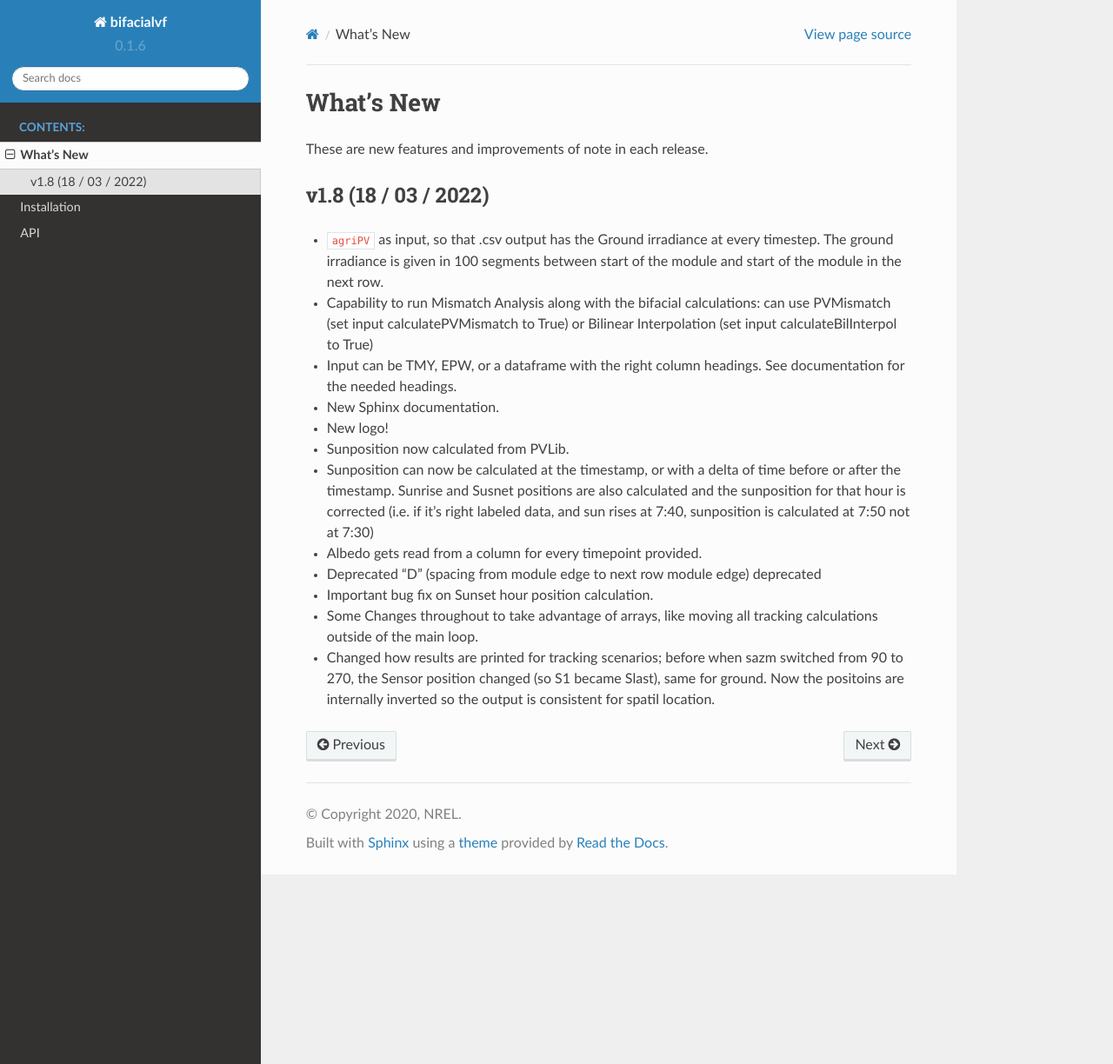
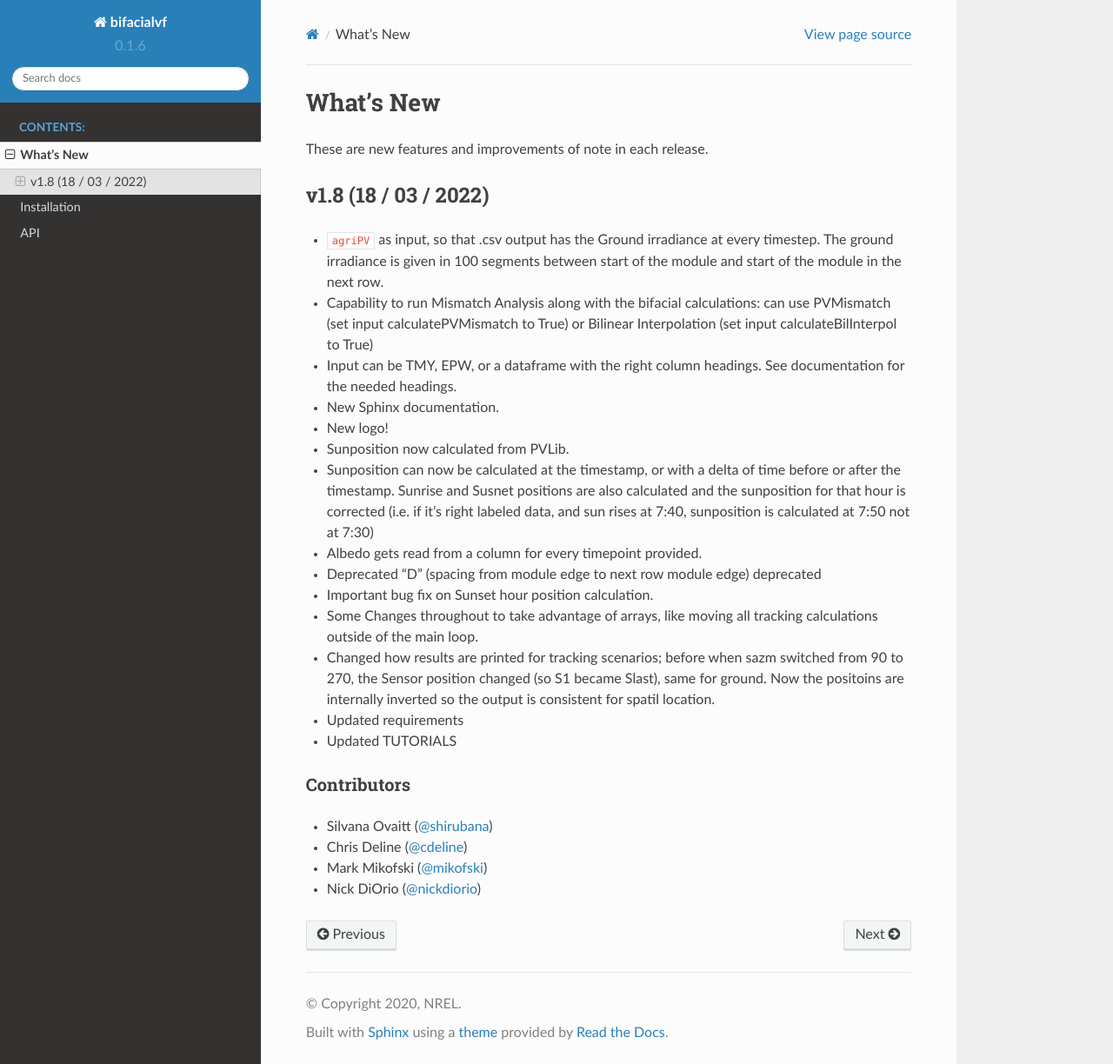
Before and after one commit to NREL/bifacialvf, a Sphinx documentation site: the page built from docs/sphinx/source/whatsnew.rst, in a window 1280 px wide and 1224 px high. Shown: the whole window at 87% size. Built offline with Sphinx 7.4.7 and the Read the Docs theme 2.0.0, drawn with Linux system fonts in a browser that asks for light colours.

Commit message:
update contributors to v1.8.rst

```diff
--- a/docs/sphinx/source/whatsnew/v1.8.rst
+++ b/docs/sphinx/source/whatsnew/v1.8.rst
@@ -15,3 +15,12 @@
 * Important bug fix on Sunset hour position calculation.
 * Some Changes throughout to take advantage of arrays, like moving all tracking calculations outside of the main loop.
 * Changed how results are printed for tracking scenarios; before when sazm switched from 90 to 270, the Sensor position changed (so S1 became Slast), same for ground. Now the positoins are internally inverted so the output is consistent for spatil location.
+* Updated requirements
+* Updated TUTORIALS
+
+Contributors
+~~~~~~~~~~~~
+* Silvana Ovaitt (:ghuser:`shirubana`)
+* Chris Deline (:ghuser:`cdeline`)
+* Mark Mikofski (:ghuser:`mikofski`)
+* Nick DiOrio (:ghuser:`nickdiorio`)
```
